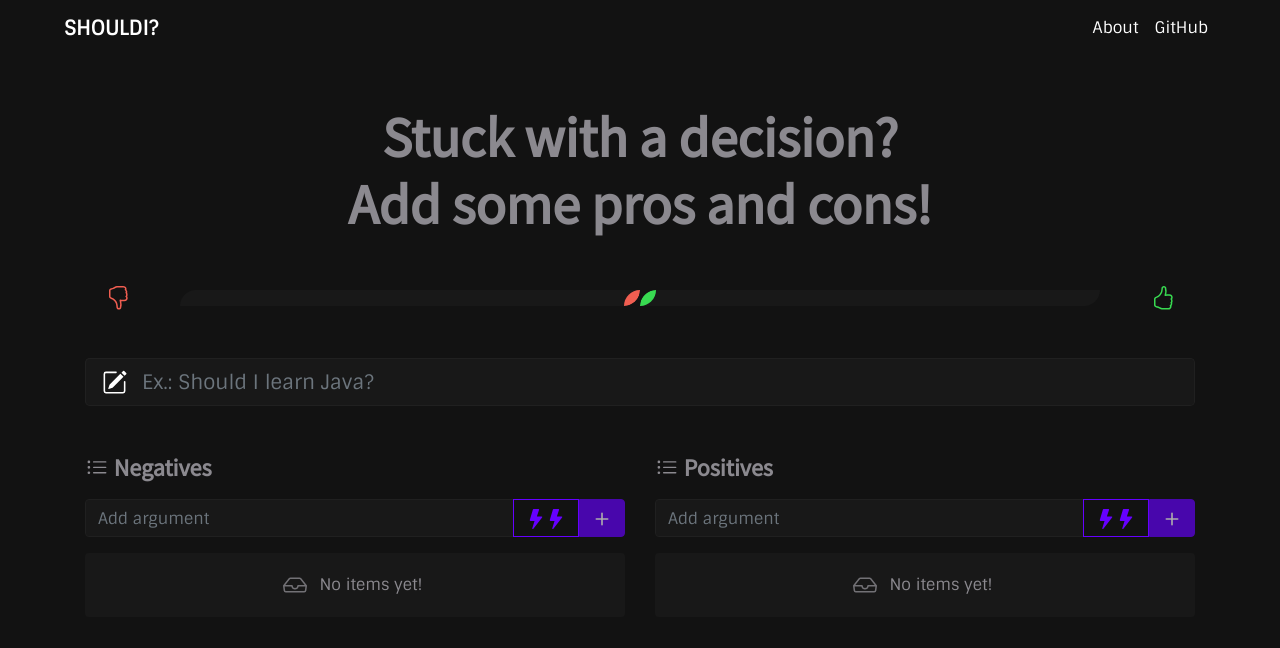
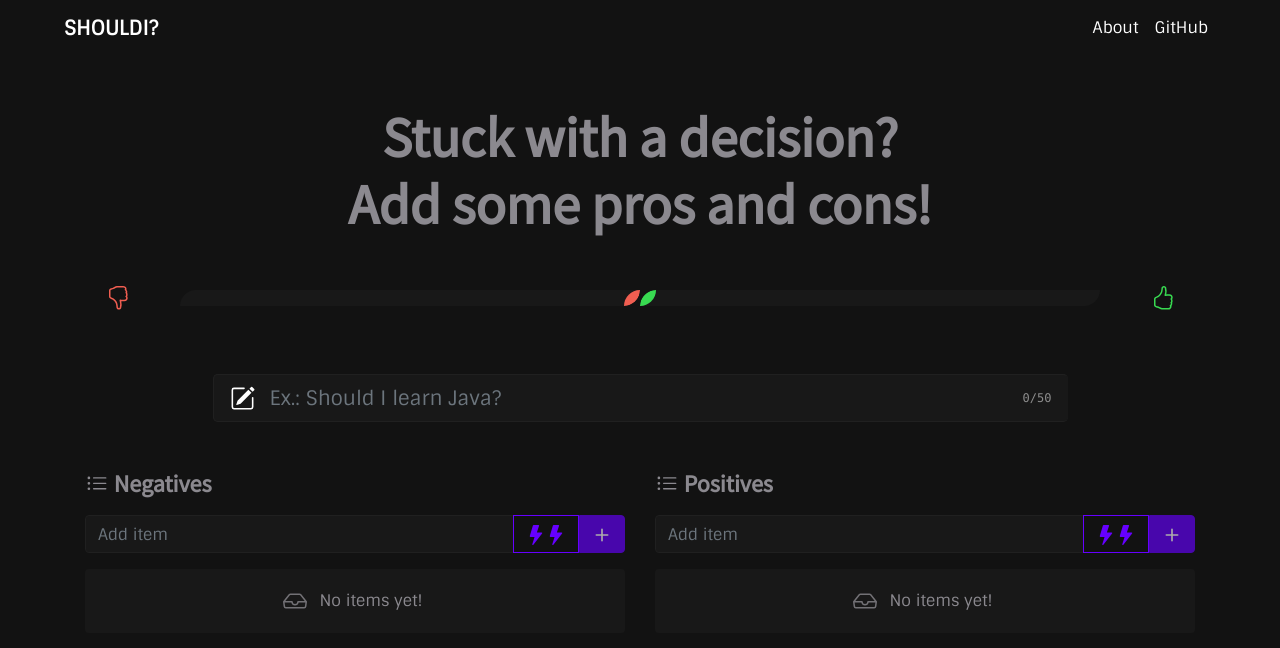
Before and after one commit to toniogabe/shouldi, a Vue app: page /#/ in a window 1280 px wide. Shown: the top 648 px of the page. Built offline with nearby package versions, Linux system fonts and the light colour scheme.

Commit message:
Improvements in the main question component and limitation of characters

```diff
--- a/src/assets/style/main.scss
+++ b/src/assets/style/main.scss
@@ -9,17 +9,17 @@ $display4-weight: 900;
 // Colors ---------------------------------------------
 
 //TranMauTriTam Palette
-$color-suva-gray        : #8b898f !default;
-$color-mako             : #505555 !default;
-$color-tuatara          : #3b3b3c !default;
-$color-nero             : #252525 !default;
-$color-shark            : #202020 !default;
-$color-woodsmoke-black: #181818 !default;
-$color-woodsmoke-blacker  : #121212 !default;
-$color-sunset-orange    : #f05e51 !default;
-$color-golden-dream     : #eecc38 !default;
-$color-malachite        : #38da51 !default;
-$color-eletric-violet   : #6600ff !default;
+$color-suva-gray         : #8b898f !default;
+$color-mako              : #505555 !default;
+$color-tuatara           : #3b3b3c !default;
+$color-nero              : #252525 !default;
+$color-shark             : #202020 !default;
+$color-woodsmoke-black   : #181818 !default;
+$color-woodsmoke-blacker : #121212 !default;
+$color-sunset-orange     : #f05e51 !default;
+$color-golden-dream      : #eecc38 !default;
+$color-malachite         : #38da51 !default;
+$color-eletric-violet    : #6600ff !default;
 
 // Variable Overrides ----------------------------------
 
@@ -71,11 +71,17 @@ $input-border-color: $color-shark;
 
 .append-inside {
   * {
-    color: white;
+    color: white !important;
   }
   input {
     border-left: none !important;
+    border-right: none !important;
     padding-left: 0 !important;
+    padding-right: 0 !important;
+  }
+  small, .small {
+    font-size: 60% !important;
+    opacity: 50%;
   }
   .form-control:focus {
     border-color: $input-border-color;
--- a/src/components/ArgumentInput.vue
+++ b/src/components/ArgumentInput.vue
@@ -3,8 +3,8 @@
     <b-input-group class="mt-3 mb-1">
       <b-form-input
         v-model="argument.name"
-        placeholder="Add argument"
-        max="50"
+        :placeholder="placeholder"
+        :maxlength="maxlength"
         @keyup.enter="addItem()"
         @focus="focused = true"
         @blur="focused = false"
@@ -65,7 +65,7 @@
       <span>
         <b-icon icon="lightning-fill"></b-icon> = Importance of the argument
       </span>
-      <span>{{ argument.name.length }}/50</span>
+      <span>{{ `${argument.name.length}/${maxlength}` }}</span>
     </b-form-text>
   </div>
 </template>
@@ -75,6 +75,16 @@ const baseArg = { name: "", weight: 2 };
 
 export default {
   name: "ArgumentInput",
+  props: {
+    placeholder: {
+      type: String,
+      default: "Add item"
+    },
+    maxlength: {
+      type: [Number, String],
+      default: 50
+    }
+  },
 
   data() {
     return {
--- a/src/components/TheQuestionInput.vue
+++ b/src/components/TheQuestionInput.vue
@@ -1,41 +1,51 @@
 <template>
+  <b-row align-h="center" class="my-5">
     <b-input-group
       ref="dilema_input"
       size="lg"
-  class="my-5 append-inside"
+      class="mt-3 w-75 append-inside"
       :class="{ 'append-inside-focus': focused }"
     >
-    <template #prepend>
-      <b-input-group-text>
+      <b-input-group-prepend is-text>
         <b-icon icon="pencil-square"></b-icon>
-      </b-input-group-text>
-    </template>
+      </b-input-group-prepend>
+
       <b-form-input
-      v-model="value"
+        v-model="question"
+        :maxlength="maxlength"
         :placeholder="placeholder"
         @focus="focused = true"
         @blur="focused = false"
       ></b-form-input>
+
+      <b-input-group-append is-text>
+        <small class="text-muted text-monospace">
+          {{ `${question.length}/${maxlength}` }}
+        </small>
+      </b-input-group-append>
     </b-input-group>
+  </b-row>
 </template>
 
 <script>
 export default {
   name: "TheQuestionInput",
   props: {
-    value: {
-      type: String
-    },
     placeholder: {
       type: String,
-      default: 'Ex.: Should I learn Java?'
+      default: "Ex.: Should I learn Java?"
+    },
+    maxlength: {
+      type: [Number, String],
+      default: 50
     }
   },
 
-  data () {
+  data() {
     return {
       focused: false,
+      question: ""
+    };
   }
-  }
-}
+};
 </script>
```
Lines whose indentation alone changed are shown as unchanged.
